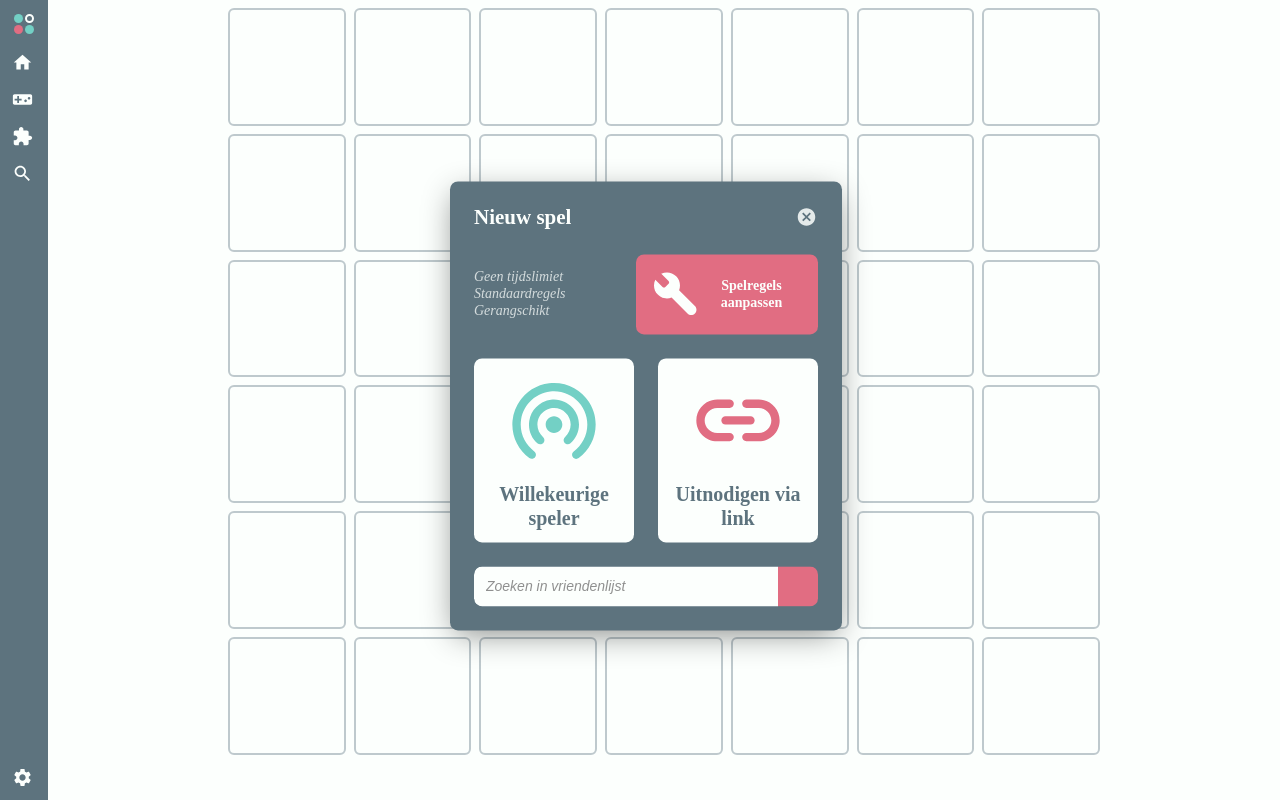
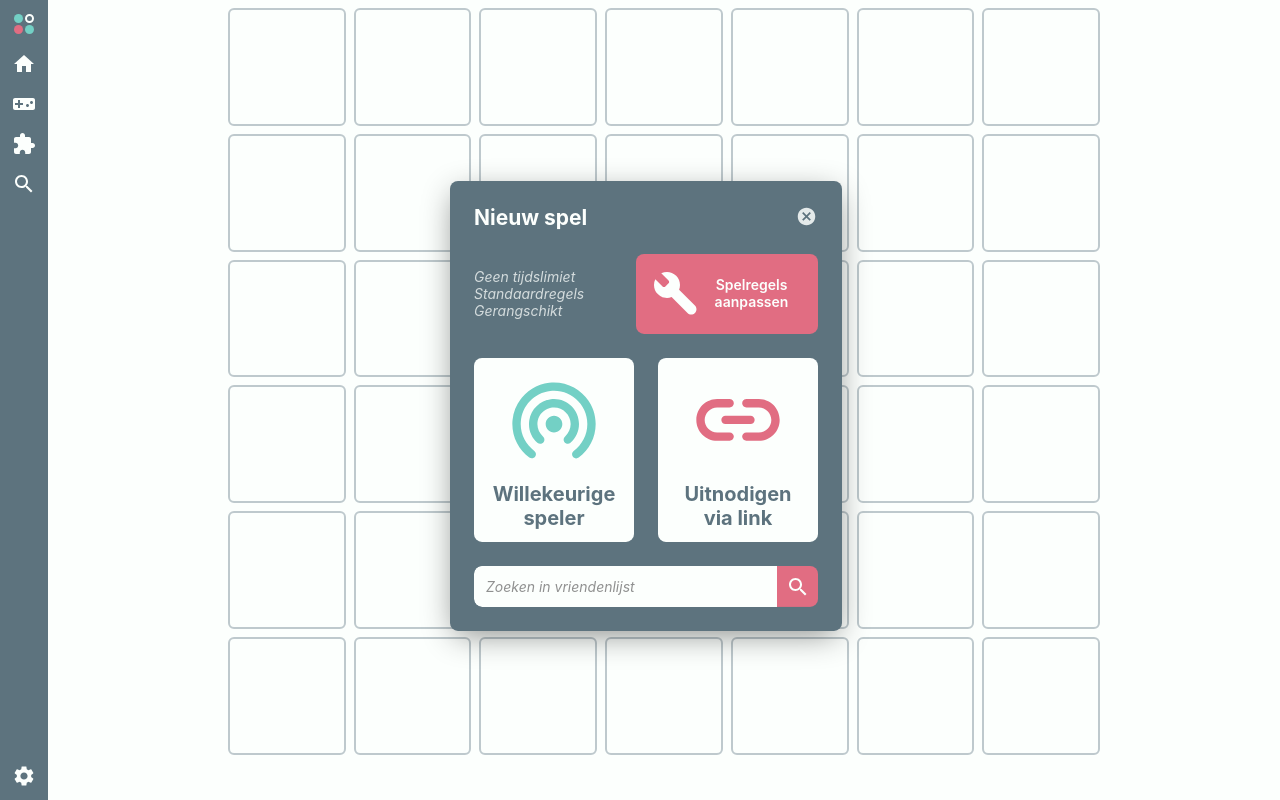
Before and after one commit to lonkaars/connect-4, a React (Create React App) app: page /game in a window 1280 px wide. Built offline with nearby package versions, Linux system fonts and the light colour scheme.

Commit message:
zoekbalk + navbar icoon grootte

```diff
--- a/src/components/navbar.tsx
+++ b/src/components/navbar.tsx
@@ -30,7 +30,7 @@ export function NavBar() {
 			left: 0,
 
 			overflow: "hidden",
-			whiteSpace: "nowrap",
+			whiteSpace: "nowrap"
 		}}>
 			<div style={NavBarItemStyle}><LogoDark/></div>
 			<a href="/" style={NavBarItemStyle}><Home/></a>
--- a/src/components/ui.tsx
+++ b/src/components/ui.tsx
@@ -1,4 +1,6 @@
 import { CSSProperties, ReactNode } from "react";
+
+import SearchIcon from '@material-ui/icons/Search';
 
 interface VierkantProps {
 	href?: string;
@@ -67,20 +69,28 @@ export function SearchBar(props: SearchBarProps) {
 		<input type="text" placeholder={props.label} spellCheck={false} style={{
 			padding: 12,
 			border: 0,
-			width: "calc(100% - 24px - 40px)",
+			width: "calc(100% - 24px - 41px)",
 			fontSize: 14,
 			backgroundColor: "var(--page-background)",
 			color: "var(--text-alt)",
 			borderBottomLeftRadius: 8,
-			borderTopLeftRadius: 8
+			borderTopLeftRadius: 8,
+			fontFamily: "Inter"
 		}}/>
 		<div style={{
-			width: 40,
-			height: 40,
+			width: 41,
+			height: 41,
 			backgroundColor: "var(--disk-a)",
 			display: "inline-block",
 			verticalAlign: "top",
 			position: "relative"
-		}}></div>
+		}}>
+			<SearchIcon style={{
+				fontSize: 24,
+				position: "absolute",
+				top: "50%", left: "50%",
+				transform: "translate(-50%, -50%)"
+			}}/>
+		</div>
 	</div>
 }
--- a/src/global.css
+++ b/src/global.css
@@ -25,7 +25,10 @@ body {
 }
 
 /* font size */
-html { font-size: 14px; }
+html {
+	font-size: 14px;
+	font-family: "Inter";
+}
 
 /* link color fix */
 a { color: var(--text); }
@@ -53,3 +56,9 @@ input::placeholder {
 	font-style: italic;
 	opacity: .8;
 }
+
+/* remove chrome's ugly :focus outline */
+:focus { outline: none; }
+
+/* icon size fix */
+.navbar svg { font-size: 24px; }
--- a/src/pages/game.tsx
+++ b/src/pages/game.tsx
@@ -32,7 +32,8 @@ var InviteButtonLabelStyle: CSSProperties = {
 	textAlign: "center",
 	color: "var(--text-alt)",
 	width: 136,
-	fontSize: 20
+	fontSize: 20,
+	userSelect: "none"
 }
 
 export default function GamePage() {
```
